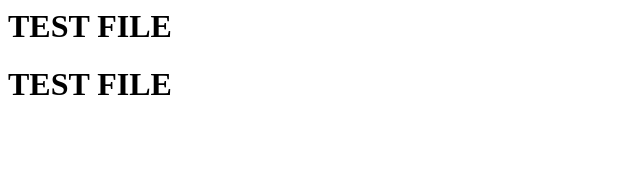
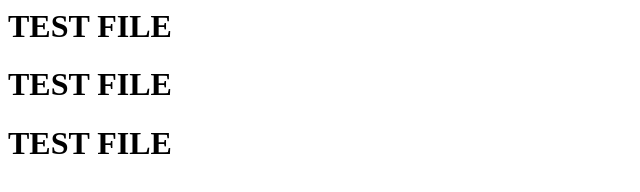
Before and after one commit to shadydrako/newsletter, a plain HTML site: page index.html in a window 1280 px wide. Shown: the whole page, without its empty margins (0-640 px from the left). Drawn offline with Linux system fonts and the light colour scheme.

Commit message:
HEY PLEASE

```diff
--- a/index.html
+++ b/index.html
@@ -1,2 +1,3 @@
 <h1>TEST FILE</h1>
 <h1>TEST FILE</h1>
+<h1>TEST FILE</h1>
```
